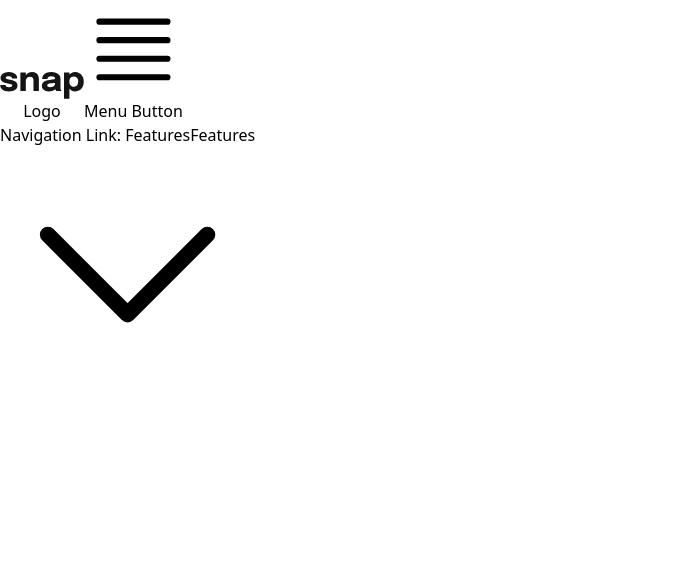
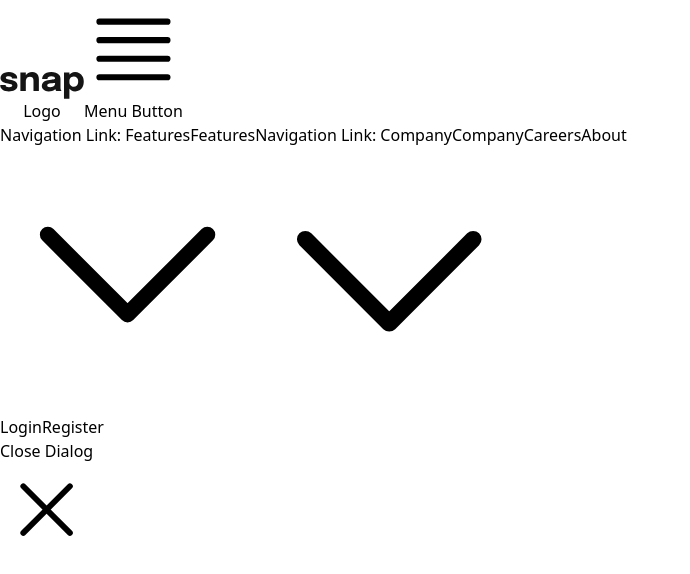
Before and after one commit to fcbvttn123/tailwindcss-intro-section, a React (Vite) app: page / in a window 1280 px wide. Both pictures are taken after a click on the button "Menu Button". Shown: the top 574 px of the page, without its empty margins (0-690 px from the left). Built offline with nearby package versions, Linux system fonts and the light colour scheme.

Commit message:
Basic Dialog is added

```diff
--- a/src/components/Header.jsx
+++ b/src/components/Header.jsx
@@ -1,4 +1,4 @@
-import { Bars4Icon, ChevronDownIcon } from "@heroicons/react/24/outline"
+import { Bars4Icon, ChevronDownIcon, XMarkIcon } from "@heroicons/react/24/outline"
 import { Dialog } from "@headlessui/react"
 import { useState } from "react"
 
@@ -19,15 +19,30 @@ export function Header() {
             </div>
 
             {/* Dialog (headlessui) */}
-            <Dialog open={isOpen} onClose={() => setIsOpen(false)}>
+            <Dialog open={isOpen} onClose={() => setIsOpen(false)} className={"absolute inset-0 left-32 bg-red-500 px-6 pt-16"}>
                 <Dialog.Panel>
-                    <div>
-                        <button className="flex items-center justify-between gap-x-4">
+                    <div className="flex flex-col items-start gap-y-4">
+                        <button className="flex items-center justify-between min-w-28">
                             <span className="sr-only">Navigation Link: Features</span>
                             <span className="text-slate-600 font-semibold text-lg">Features</span>
                             <ChevronDownIcon className="w-4 h-4 text-slate-600" aria-hidden="true"/>
                         </button>
+                        <button className="flex items-center justify-between min-w-28">
+                            <span className="sr-only">Navigation Link: Company</span>
+                            <span className="text-slate-600 font-semibold text-lg">Company</span>
+                            <ChevronDownIcon className="w-4 h-4 text-slate-600" aria-hidden="true"/>
+                        </button>
+                        <button className="text-slate-600 font-semibold text-lg">Careers</button>
+                        <button className="text-slate-600 font-semibold text-lg">About</button>
                     </div>
+                    <div className="flex flex-col items-center gap-y-4">
+                        <button className="text-slate-600 font-semibold text-lg">Login</button>
+                        <button className="text-slate-600 font-semibold text-lg border-2 border-slate-600 rounded-2xl w-full py-2">Register</button>
+                    </div>
+                    <button>
+                        <span className="sr-only">Close Dialog</span>
+                        <XMarkIcon className="w-10 h-10 text-slate-600 absolute right-4 top-4" aria-hidden="true"/>
+                    </button>
                 </Dialog.Panel>
             </Dialog>
         </>
```
